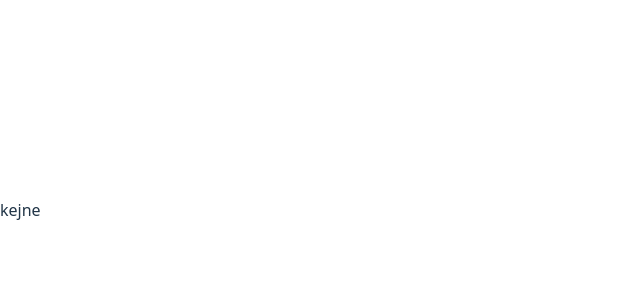
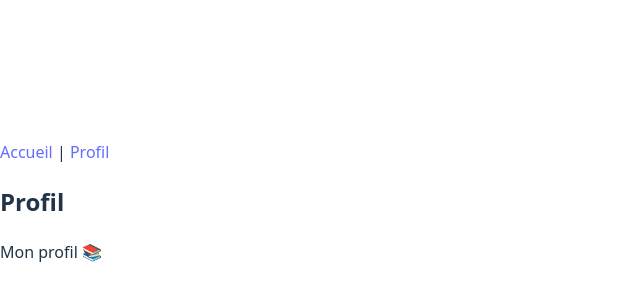
Before and after one commit to fullmc/readventures, a React (Vite) app: page /profile in a window 1280 px wide. Shown: the part 190-490 px from the top of the page, without its empty margins (0-640 px from the left). Built offline with nearby package versions, Linux system fonts and the light colour scheme.

Commit message:
♻️ refactor: display pages from nav

```diff
--- a/src/App.tsx
+++ b/src/App.tsx
@@ -1,11 +1,20 @@
-import './index.css'
+import { Routes, Route, Link } from 'react-router-dom'
+import Home from './pages/Home'
+import Profile from './pages/Profile'
 
 function App() {
+  return (
+    <div>
+      <nav>
+        <Link to="/">Accueil</Link> |{' '}
+        <Link to="/profile">Profil</Link>
+      </nav>
 
-  return (
-    <>
-      kejne
-    </>
+      <Routes>
+        <Route path="/" element={<Home />} />
+        <Route path="/profile" element={<Profile />} />
+      </Routes>
+    </div>
   )
 }
 
--- a/src/pages/Profile.tsx
+++ b/src/pages/Profile.tsx
@@ -1,8 +1,8 @@
 function Profile() {
   return (
     <div>
-      <h2>Accueil</h2>
-      <p>Bienvenue dans ta librairie personnelle 📚</p>
+      <h2>Profil</h2>
+      <p>Mon profil 📚</p>
     </div>
   )
 }
```
